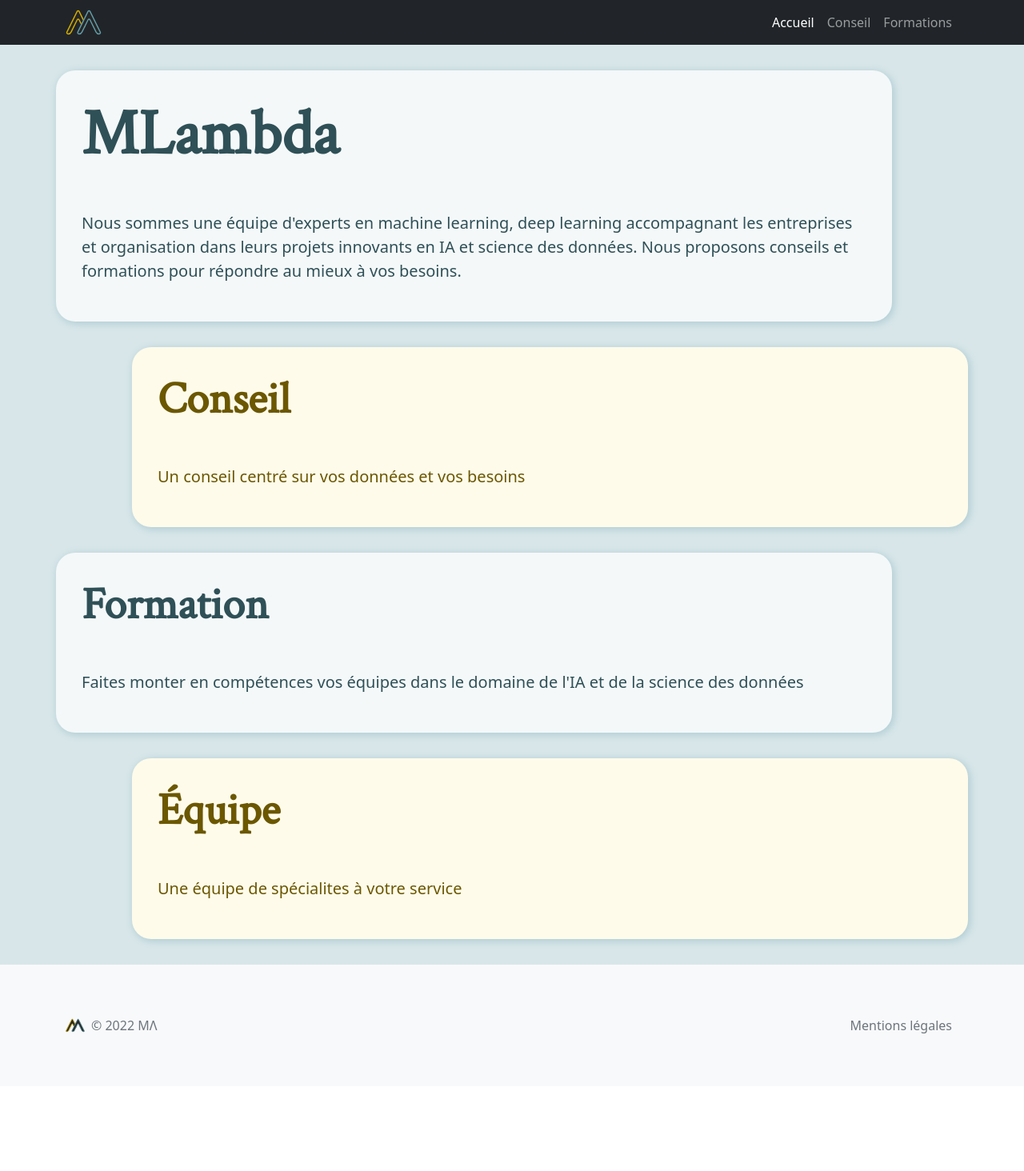
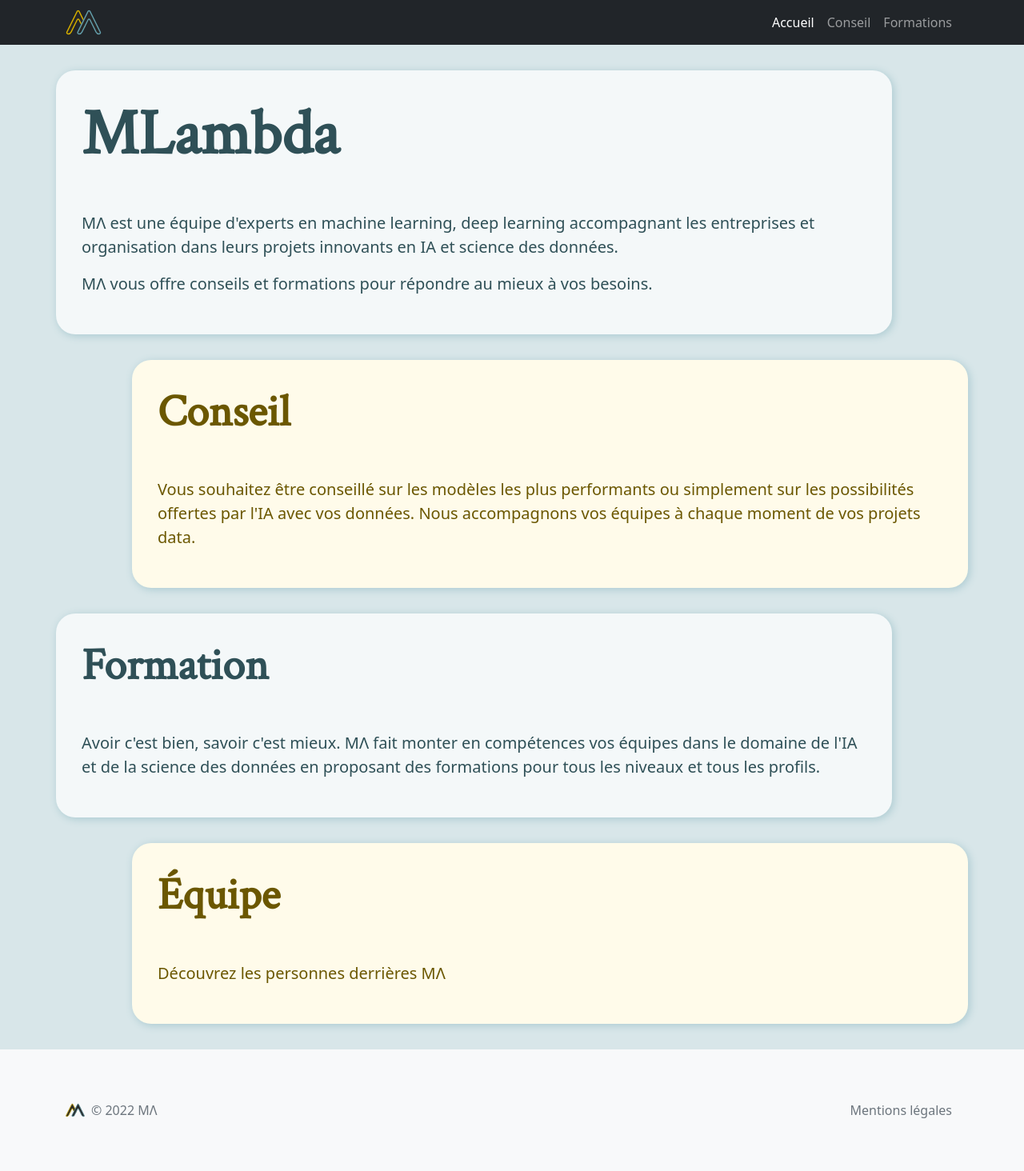
Before and after one commit to mlambda/website, a Jekyll site: the page built from index.html, in a window 1280 px wide. Shown: the whole page at 80% size. Built offline with Jekyll 4.4.1, drawn with Linux system fonts in a browser that asks for light colours; before the commit the page ends 1358 px from its top, so only the background shows below that.

Commit message:
Ajout de texte. Remplacement de 'nous' par 'MΛ' ou  'L'équipe MΛ'

```diff
--- a/index.html
+++ b/index.html
@@ -59,9 +59,12 @@ order: 0
   <div class="box blue-box col-md-11">
     <h1 class="display-1">MLambda</h1>
     <p class="lead">
-      Nous sommes une équipe d'experts en machine learning, deep learning
+      MΛ est une équipe d'experts en machine learning, deep learning
       accompagnant les entreprises et organisation dans leurs projets innovants
-      en IA et science des données. Nous proposons conseils et formations pour
+      en IA et science des données.
+    </p>
+    <p class="lead">
+      MΛ vous offre conseils et formations pour
       répondre au mieux à vos besoins.
     </p>
   </div>
@@ -69,21 +72,22 @@ order: 0
 <div class="row margin-top">
   <div class="box yellow-box ms-auto col-md-11 justify-content-right">
     <h1 class="display-4">Conseil</h1>
-    <p class="lead">Un conseil centré sur vos données et vos besoins</p>
+    <p class="lead">Vous souhaitez être conseillé sur les modèles les plus performants ou simplement sur les possibilités offertes par l'IA avec vos données. Nous accompagnons vos équipes à chaque moment de vos projets data.</p>
   </div>
 </div>
 <div class="row margin-top">
   <div class="box blue-box col-md-11 justify-content-left">
     <h1 class="display-4">Formation</h1>
     <p class="lead">
-      Faites monter en compétences vos équipes dans le domaine de l'IA et de la
-      science des données
+      Avoir c'est bien, savoir c'est mieux.
+      MΛ fait monter en compétences vos équipes dans le domaine de l'IA et de la
+      science des données en proposant des formations pour tous les niveaux et tous les profils.
     </p>
   </div>
 </div>
 <div class="row margin-top">
   <div class="box yellow-box ms-auto col-md-11 text-md-right">
     <h1 class="display-4">Équipe</h1>
-    <p class="lead">Une équipe de spécialites à votre service</p>
+    <p class="lead">Découvrez les personnes derrières MΛ</p>
   </div>
 </div>
```
Also changed, not shown: conseil.md (+2 -1 lines), formations.md (+11 -4 lines).
